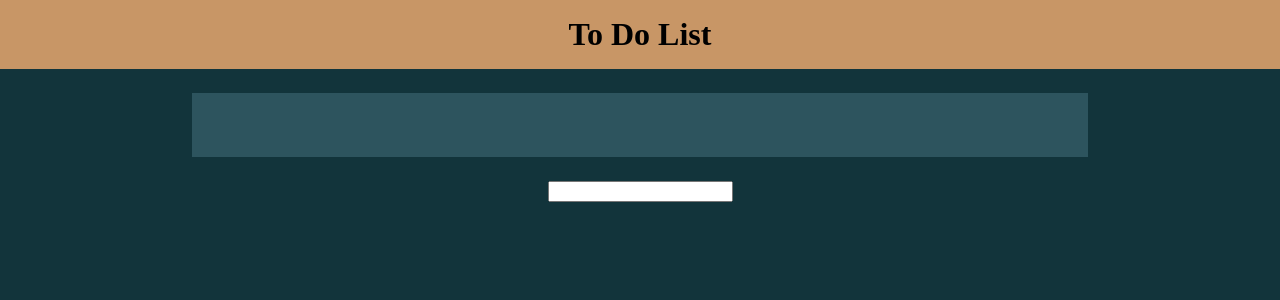
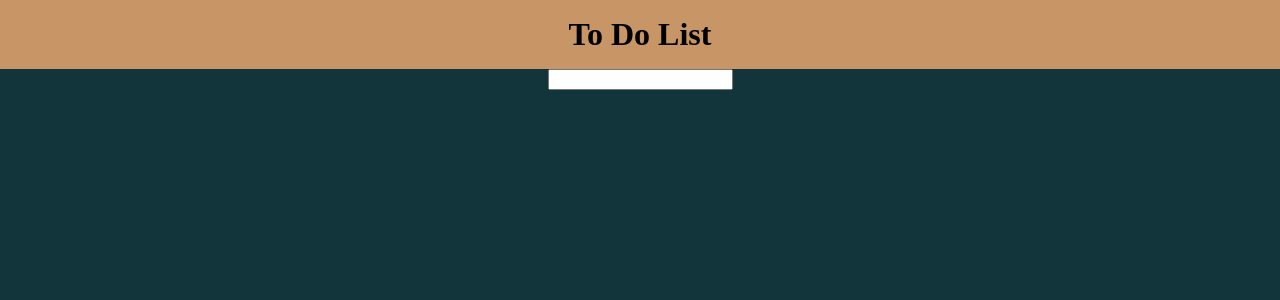
Before and after one commit to thesrsakabuvttchi/app, a React (Create React App) app: page / in a window 1280 px wide. Shown: the top 300 px of the page. Built offline with nearby package versions, Linux system fonts and the light colour scheme.

Commit message:
css added

```diff
--- a/src/App.js
+++ b/src/App.js
@@ -56,9 +56,11 @@ class App extends React.Component {
         <h1 style={{backgroundColor: '#c89666', margin: '0px', padding: '0.5em'}}>
             To Do List
         </h1>
+        {ToDoItems.length>0?
         <ul id = 'box' style={{margin: '1.5em auto', padding: '2em', backgroundColor: '#2d545e'}}>
           {this.state.data}
         </ul>
+        :null}
         <Button add={this.addToDo}/>
       </div>
     );
```
